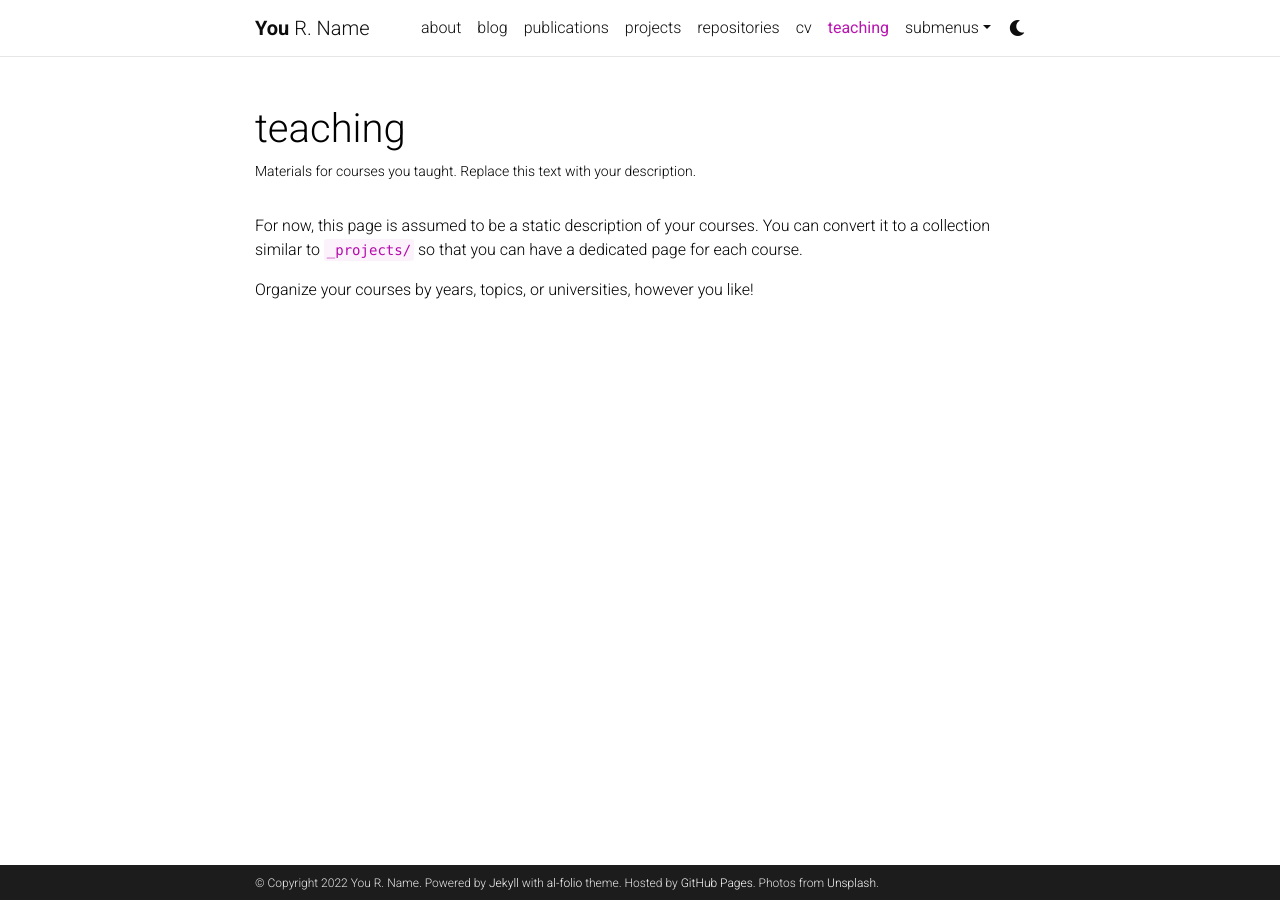
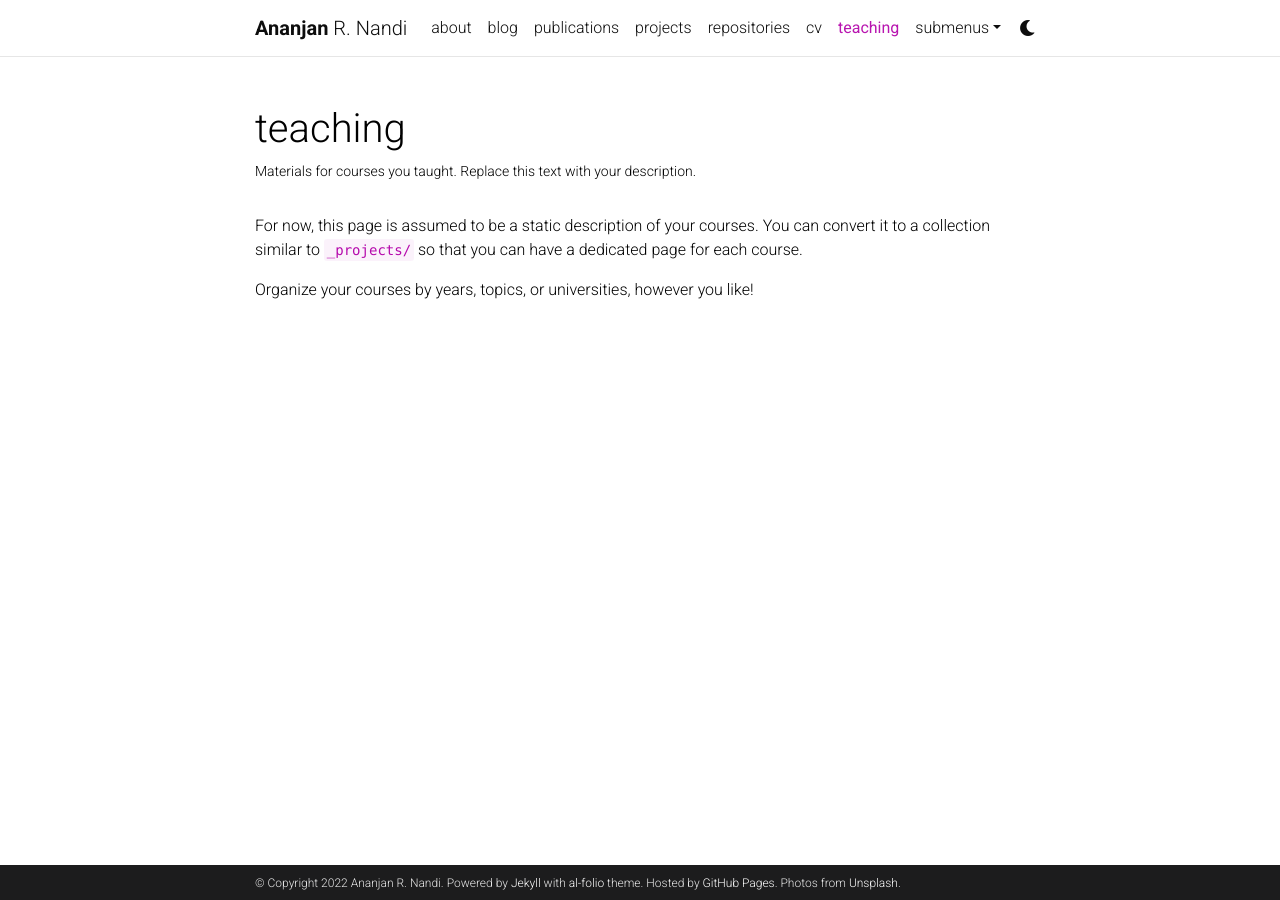
Before and after one commit to ananjan-nandi-9/ananjan-nandi-9.github.io, a Jekyll site: the page built from _pages/teaching.md, in a window 1280 px wide. Built offline with Jekyll 4.4.1, drawn with Linux system fonts in a browser that asks for light colours; comment, search, counter and statistics services are not loaded; a style sheet for code colours, icons or effects is not loaded.

Commit message:
Update _config.yml

```diff
--- a/_config.yml
+++ b/_config.yml
@@ -3,10 +3,10 @@
 # -----------------------------------------------------------------------------
 
 title: blank # the website title (if blank, full name will be used instead)
-first_name: You
+first_name: Ananjan
 middle_name: R.
-last_name: Name
-email: you@example.com
+last_name: Nandi
+email: tgk.ananjan@gmail.com
 description: > # the ">" symbol means to ignore newlines until "footer_text:"
   A simple, whitespace theme for academics. Based on [*folio](https://github.com/bogoli/-folio) design.
 footer_text: >
@@ -18,8 +18,8 @@ keywords: jekyll, jekyll-theme, academic-website, portfolio-website  # add your
 lang: en # the language of your site (for example: en, fr, cn, ru, etc.)
 icon: ⚛️  # the emoji used as the favicon (alternatively, provide image name in /assets/img/)
 
-url: https://alshedivat.github.io # the base hostname & protocol for your site
-baseurl: /al-folio # the subpath of your site, e.g. /blog/
+url: https://ananjan-nandi-9.github.io # the base hostname & protocol for your site
+baseurl:  # the subpath of your site, e.g. /blog/
 last_updated: false # set to true if you want to display last updated in the footer
 impressum_path:  # set to path to include impressum link in the footer, use the same path as permalink in a page, helps to conform with EU GDPR
 
```
